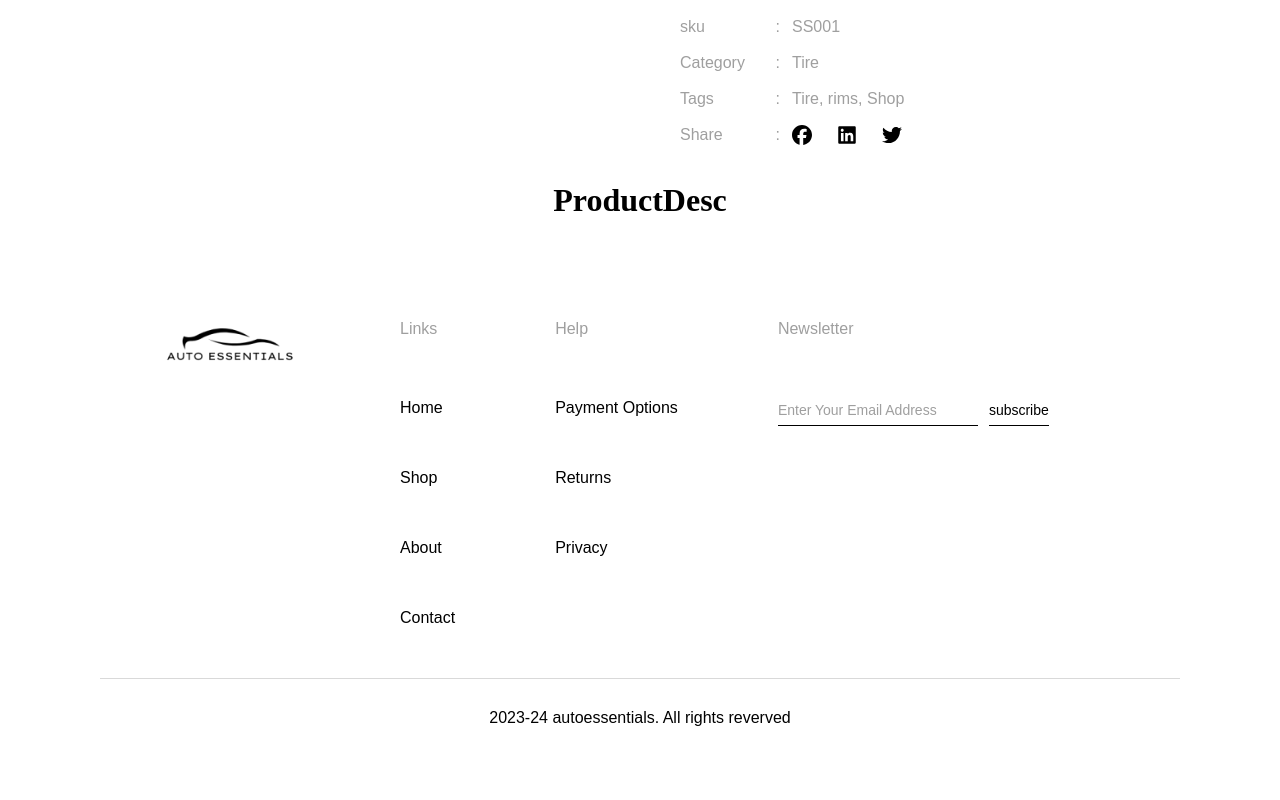
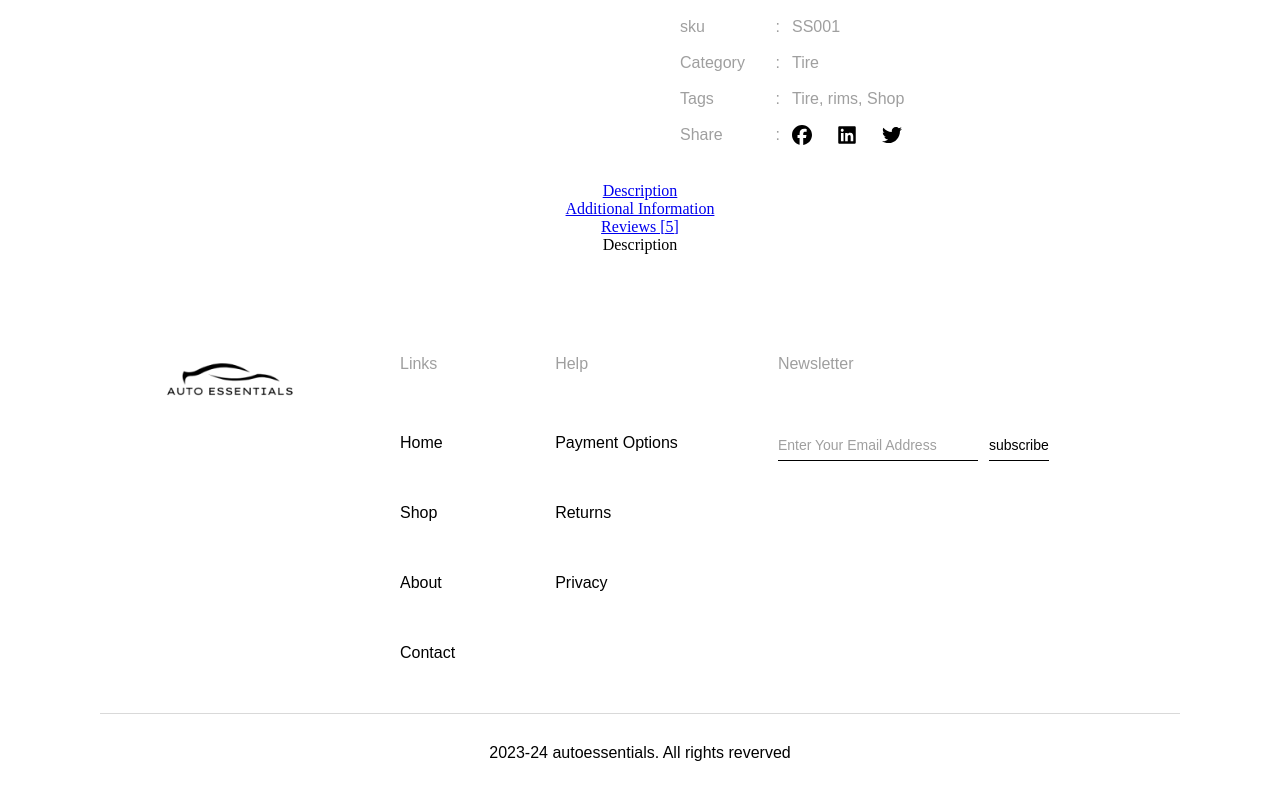
Before and after one commit to azimjonking/auto-essentials, a React (Create React App) app: page /details in a window 1280 px wide. Shown: the part 839-1639 px from the top of the page. Before the commit the page ends 1616 px from the top, so only its background shows below. Built offline with nearby package versions, Linux system fonts and the light colour scheme.

Commit message:
product description nested root

```diff
--- a/src/App.js
+++ b/src/App.js
@@ -15,6 +15,11 @@ import Cart from "./pages/cart/Cart"
 import Checkout from './pages/checkout/Checkout'
 import Details from './pages/details/Details'
 
+// components
+import Description from './components/productDesc/Description'
+import AddInfo from './components/productDesc/AddInfo'
+import Review from './components/productDesc/Review'
+
 function App() {
   return (
     <div className="App">
@@ -28,7 +33,11 @@ function App() {
           <Route path='/myaccount' element={<Myaccount />} />
           <Route path='/cart' element={<Cart />} />
           <Route path='/checkout' element={<Checkout />} />
-          <Route path='/details' element={<Details />} />
+          <Route path='/details' element={<Details />}>
+            <Route index={true} element={<Description />} />
+            <Route path='addinfo' element={<AddInfo />} />
+            <Route path='reviews' element={<Review />} />
+          </Route>
         </Routes>
       </main>
       <Footer />
--- /dev/null
+++ b/src/components/productDesc/AddInfo.jsx
@@ -0,0 +1,9 @@
+import React from 'react'
+
+const AddInfo = () => {
+  return (
+    <div>AddInfo</div>
+  )
+}
+
+export default AddInfo
--- /dev/null
+++ b/src/components/productDesc/Description.jsx
@@ -0,0 +1,9 @@
+import './Description.css'
+
+const Description = () => {
+  return (
+    <div>Description</div>
+  )
+}
+
+export default Description
--- a/src/components/productDesc/ProductDesc.jsx
+++ b/src/components/productDesc/ProductDesc.jsx
@@ -1,11 +1,29 @@
-import './ProductDesc.css'
+import "./ProductDesc.css";
+import { Link, Outlet } from 'react-router-dom';
 
 const ProductDesc = () => {
   return (
-    <div>
-      <h1>ProductDesc</h1>
-    </div>
-  )
-}
+    <section className="product-desc">
+      <div className="product-desc__links">
+        <ul>
+          <li>
+            <Link to="">Description</Link>
+          </li>
+          <li>
+            <Link to="addinfo">Additional Information</Link>
+          </li>
+          <li>
+            <Link to="reviews">Reviews [5]</Link>
+          </li>
+        </ul>
+      </div>
 
-export default ProductDesc
+      <div className="product-desc__container">
+        <Outlet />
+      </div>
+
+    </section>
+  );
+};
+
+export default ProductDesc;
--- /dev/null
+++ b/src/components/productDesc/Review.jsx
@@ -0,0 +1,9 @@
+import React from 'react'
+
+const Review = () => {
+  return (
+    <div>Review</div>
+  )
+}
+
+export default Review
```
Also changed, not shown: src/components/productDesc/Description.css (added).
